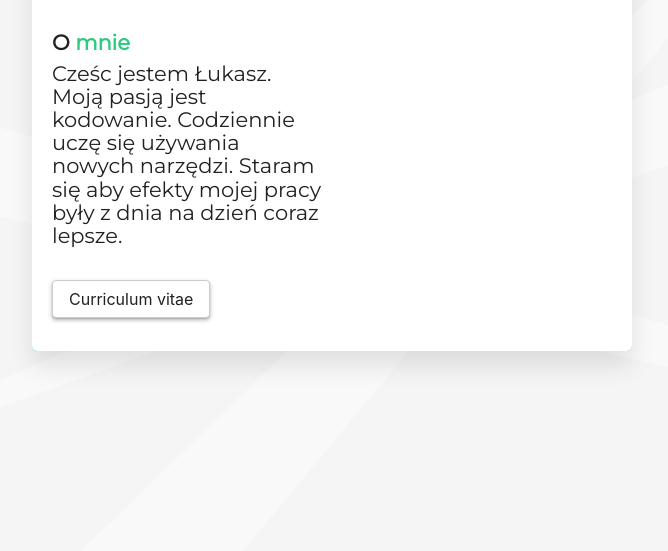
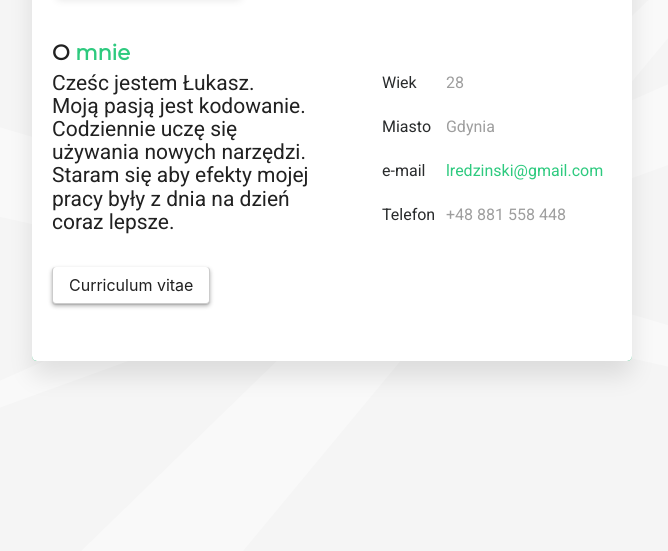
Before and after one commit to llucaso/Material-Portfolio, a website: page index.html in a window 1280 px wide. Shown: the part 249-800 px from the top of the page, without its empty margins (348-1016 px from the left). Drawn offline with nearby package versions, Linux system fonts and the light colour scheme; files that its build step writes are made by us from their sources; a script that the page names is missing.

Commit message:
front finished

```diff
--- a/index.html
+++ b/index.html
@@ -4,7 +4,7 @@
 	<meta charset="utf-8">
 	<meta name="viewport" content="width=device-width">
 	<title>3D cube</title>
-	<link href="https://fonts.googleapis.com/css?family=Montserrat" rel="stylesheet">
+	<link href="https://fonts.googleapis.com/css?family=Montserrat|Roboto" rel="stylesheet">
 	<link rel="stylesheet" href="https://maxcdn.bootstrapcdn.com/font-awesome/4.5.0/css/font-awesome.min.css">
 	<link rel="stylesheet" href="https://maxcdn.bootstrapcdn.com/bootstrap/4.0.0-alpha.6/css/bootstrap.min.css" integrity="sha384-rwoIResjU2yc3z8GV/NPeZWAv56rSmLldC3R/AZzGRnGxQQKnKkoFVhFQhNUwEyJ" crossorigin="anonymous">
 	<script src="https://code.jquery.com/jquery-3.1.1.slim.min.js" integrity="sha384-A7FZj7v+d/sdmMqp/nOQwliLvUsJfDHW+k9Omg/a/EheAdgtzNs3hpfag6Ed950n" crossorigin="anonymous"></script>
@@ -42,7 +42,24 @@
 							</div>
 						</div>
 						<div class="col-6">
-
+							<ul class="info-list">
+								<li>
+									<span class="title">Wiek</span>
+									<span class="value">28</span>
+								</li>
+								<li>
+									<span class="title">Miasto</span>
+									<span class="value">Gdynia</span>
+								</li>
+								<li>
+									<span class="title">e-mail</span>
+									<span class="value" class="e-mail"><a href="mailto:lredzinski@gmail.com">lredzinski@gmail.com</a></span>
+								</li>
+								<li>
+									<span class="title">Telefon</span>
+									<span class="value">+48 881 558 448</span>
+								</li>
+							</ul>
 						</div>
 
 					</div>
--- a/sass/main.sass
+++ b/sass/main.sass
@@ -18,6 +18,7 @@ body
 	width: 550px
 	height: 550px
 	position: relative
+	margin-top: 10px
 .cube
 	width: 100%
 	height: 100%
@@ -31,27 +32,27 @@ body
 	position: absolute
 	background: #ffffff
 .cube .front
-	transform: rotateX(0deg) translateZ(250px)
+	transform: rotateX(0deg) translateZ(300px)
 	border-radius: 5px
 	box-shadow: 0px 15px 25px 0px rgba(0,0,0,0.1)
 .cube .back
 	background: #2eca7f
-	transform: rotateX(180deg) translateZ(249px)
+	transform: rotateX(180deg) translateZ(300px)
 	border-radius: 5px
 .cube .right
 	background: #2eca7f
-	transform: rotateY(90deg) translateZ(249px)
+	transform: rotateY(90deg) translateZ(300px)
 	border-radius: 5px
 .cube .left
 	background: #2eca7f
-	transform: rotateY(-90deg) translateZ(249px)
+	transform: rotateY(-90deg) translateZ(300px)
 	border-radius: 5px
 .cube .top
-	transform: rotateX(90deg) translateZ(249px)
+	transform: rotateX(90deg) translateZ(300px)
 	border-radius: 5px
 	background: #2eca7f
 .cube .bottom
-	transform: rotateX(-90deg) translateZ(249px)
+	transform: rotateX(-90deg) translateZ(300px)
 	border-radius: 5px
 	background: #2eca7f
 .cube.show-front
@@ -92,16 +93,15 @@ body
 		ms-transition: all 0.3s ease-in-out
 		transition: all 0.3s ease-in-out
 		&:hover
-			webkit-transform: translateY(-9px);
-			ms-transform: translateY(-9px);
-			o-transform: translateY(-9px);
-			transform: translateY(-9px);
-			webkit-box-shadow: 0 18px 24px rgba(0, 0, 0, 0.15);
-			moz-box-shadow: 0 18px 24px rgba(0, 0, 0, 0.15);
-			o-box-shadow: 0 18px 24px rgba(0, 0, 0, 0.15);
+			webkit-transform: translateY(-9px)
+			ms-transform: translateY(-9px)
+			o-transform: translateY(-9px)
+			transform: translateY(-9px)
+			webkit-box-shadow: 0 18px 24px rgba(0, 0, 0, 0.15)
+			moz-box-shadow: 0 18px 24px rgba(0, 0, 0, 0.15)
+			o-box-shadow: 0 18px 24px rgba(0, 0, 0, 0.15)
 			box-shadow: 0 18px 24px rgba(0, 0, 0, 0.15)
 		img
-			vertical-align: bottom
 			max-width: 100%
 			height: auto
 			border: 0
@@ -117,7 +117,7 @@ body
 		h2
 			position: absolute
 			font-family: 'Montserrat', sans-serif
-			font-weight: lighter
+			font-weight: 400
 			color: #ffffff
 			font-size: 27px
 			right: 10px
@@ -136,15 +136,15 @@ body
 			width: 30px
 			text-align: center
 			font-size: 16px
-			line-height: 30px
+			line-height: 29px
 			margin-left: 10px
-			-webkit-box-shadow: 0px 3px 8px 0px rgba(0,0,0,0.1);
-			moz-box-shadow: 0px 3px 8px 0px rgba(0,0,0,0.1);
-			box-shadow: 0px 3px 8px 0px rgba(0,0,0,0.1);
+			-webkit-box-shadow: 0px 3px 8px 0px rgba(0,0,0,0.1)
+			moz-box-shadow: 0px 3px 8px 0px rgba(0,0,0,0.1)
+			box-shadow: 0px 3px 8px 0px rgba(0,0,0,0.1)
 			&:hover
-				webkit-box-shadow: 0px 6px 18px 0px rgba(0,0,0,0.2);
-				moz-box-shadow: 0px 6px 18px 0px rgba(0,0,0,0.2);
-				box-shadow: 0px 6px 18px 0px rgba(0,0,0,0.2);
+				webkit-box-shadow: 0px 6px 18px 0px rgba(0,0,0,0.2)
+				moz-box-shadow: 0px 6px 18px 0px rgba(0,0,0,0.2)
+				box-shadow: 0px 6px 18px 0px rgba(0,0,0,0.2)
 
 
 .block-title
@@ -160,15 +160,17 @@ body
 		color: #2eca7f
 .block-info
 	font-size: 21px
-	font-family: 'Montserrat', sans-serif
+	font-family: 'Roboto', sans-serif
 	color: #212121
 	margin-left: 25px
+	font-weight: 400
 
 .btn-secondary
 	margin-left: 25px
 	margin-top: 25px
 	background-color: #ffffff
 	color: #212121
+	border-top: none
 	box-shadow: 0 1px 1px rgba(0,0,0,0.1), 0 2px 4px rgba(0,0,0,0.3)
 	-webkit-transition: all 0.3s ease-in-out
 	-moz-transition: all 0.3s ease-in-out
@@ -178,6 +180,23 @@ body
 		box-shadow: 0 2px 4px rgba(0,0,0,0.1), 0 4px 8px rgba(0,0,0,0.3)
 		background-color: #ffffff
 
+.info-list
+	display: inline-block
+	list-style: none
+	margin-top: 80px
+	font-family: 'Roboto', sans-serif
+	li
+		margin-top: 20px
+		.value
+			display: inline-block
+			color: #9e9e9e
+		a
+			color: #2eca7f
+
+
+		.title
+			display: inline-block
+			min-width: 60px
 
 
 
```
Also changed, not shown: images/build/build/avatar.png (added), images/build/build/build/build/build/main_bg.png (added).
